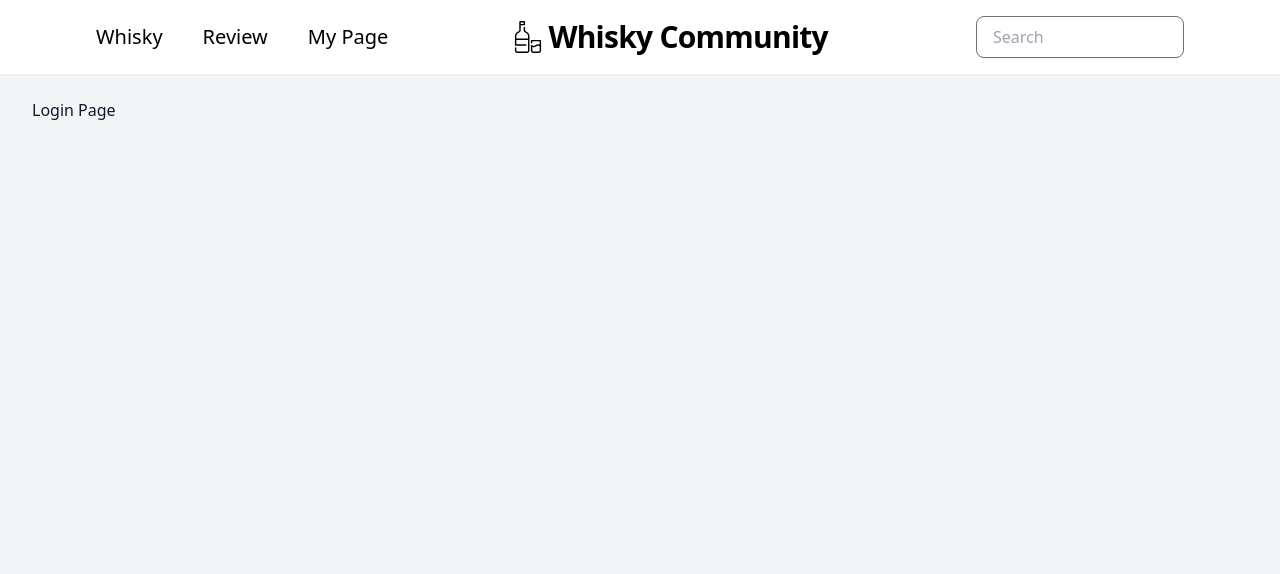
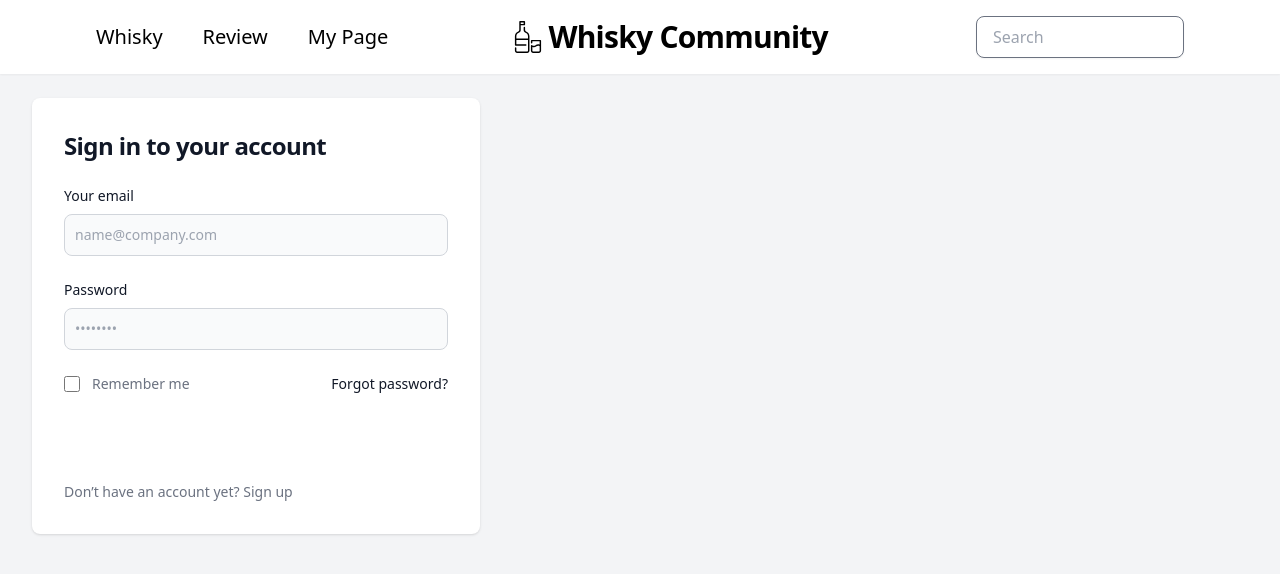
Before and after one commit to Lainari/LiquorCommunity-Laravel, a Next.js app in the folder community-app/client/: page /login in a window 1280 px wide. Shown: the top 574 px of the page. Built offline with nearby package versions, Linux system fonts and the light colour scheme.

Commit message:
style : change style in login page

```diff
--- a/community-app/client/src/app/login/page.tsx
+++ b/community-app/client/src/app/login/page.tsx
@@ -1,7 +1,38 @@
 export default function Login(){
     return (
         <>
-            Login Page
+            <div className="w-full bg-white rounded-lg shadow dark:border md:mt-0 sm:max-w-md xl:p-0 dark:bg-gray-800 dark:border-gray-700">
+                <div className="p-6 space-y-4 md:space-y-6 sm:p-8">
+                    <h1 className="text-xl font-bold leading-tight tracking-tight text-gray-900 md:text-2xl dark:text-white">
+                        Sign in to your account
+                    </h1>
+                    <form className="space-y-4 md:space-y-6" action="#">
+                        <div>
+                            <label className="block mb-2 text-sm font-medium text-gray-900 dark:text-white">Your email</label>
+                            <input type="email" name="email" id="email" className="bg-gray-50 border border-gray-300 text-gray-900 sm:text-sm rounded-lg focus:ring-primary-600 focus:border-primary-600 block w-full p-2.5 dark:bg-gray-700 dark:border-gray-600 dark:placeholder-gray-400 dark:text-white dark:focus:ring-blue-500 dark:focus:border-blue-500" placeholder="name@company.com" />
+                        </div>
+                        <div>
+                            <label className="block mb-2 text-sm font-medium text-gray-900 dark:text-white">Password</label>
+                            <input type="password" name="password" id="password" placeholder="••••••••" className="bg-gray-50 border border-gray-300 text-gray-900 sm:text-sm rounded-lg focus:ring-primary-600 focus:border-primary-600 block w-full p-2.5 dark:bg-gray-700 dark:border-gray-600 dark:placeholder-gray-400 dark:text-white dark:focus:ring-blue-500 dark:focus:border-blue-500" />
+                        </div>
+                        <div className="flex items-center justify-between">
+                            <div className="flex items-start">
+                                <div className="flex items-center h-5">
+                                    <input id="remember" aria-describedby="remember" type="checkbox" className="w-4 h-4 border border-gray-300 rounded bg-gray-50 focus:ring-3 focus:ring-primary-300 dark:bg-gray-700 dark:border-gray-600 dark:focus:ring-primary-600 dark:ring-offset-gray-800" />
+                                </div>
+                                <div className="ml-3 text-sm">
+                                    <label className="text-gray-500 dark:text-gray-300">Remember me</label>
+                                </div>
+                            </div>
+                            <a href="#" className="text-sm font-medium text-primary-600 hover:underline dark:text-primary-500">Forgot password?</a>
+                        </div>
+                        <button type="submit" className="w-full text-white bg-primary-600 hover:bg-primary-700 focus:ring-4 focus:outline-none focus:ring-primary-300 font-medium rounded-lg text-sm px-5 py-2.5 text-center dark:bg-primary-600 dark:hover:bg-primary-700 dark:focus:ring-primary-800">Sign in</button>
+                        <p className="text-sm font-light text-gray-500 dark:text-gray-400">
+                            Don’t have an account yet? <a href="#" className="font-medium text-primary-600 hover:underline dark:text-primary-500">Sign up</a>
+                        </p>
+                    </form>
+                </div>
+            </div>
         </>
     )
 }
```
